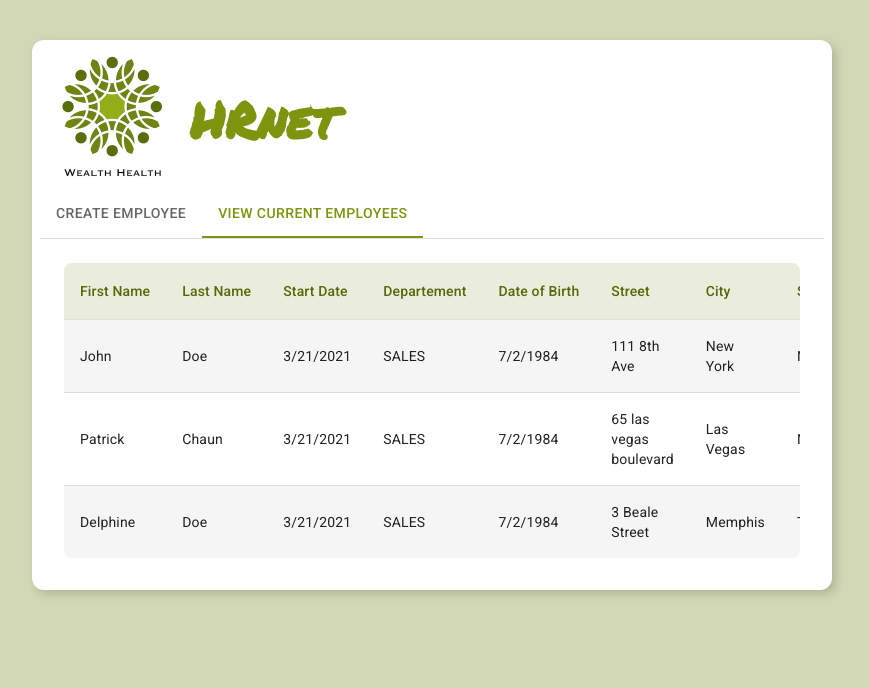
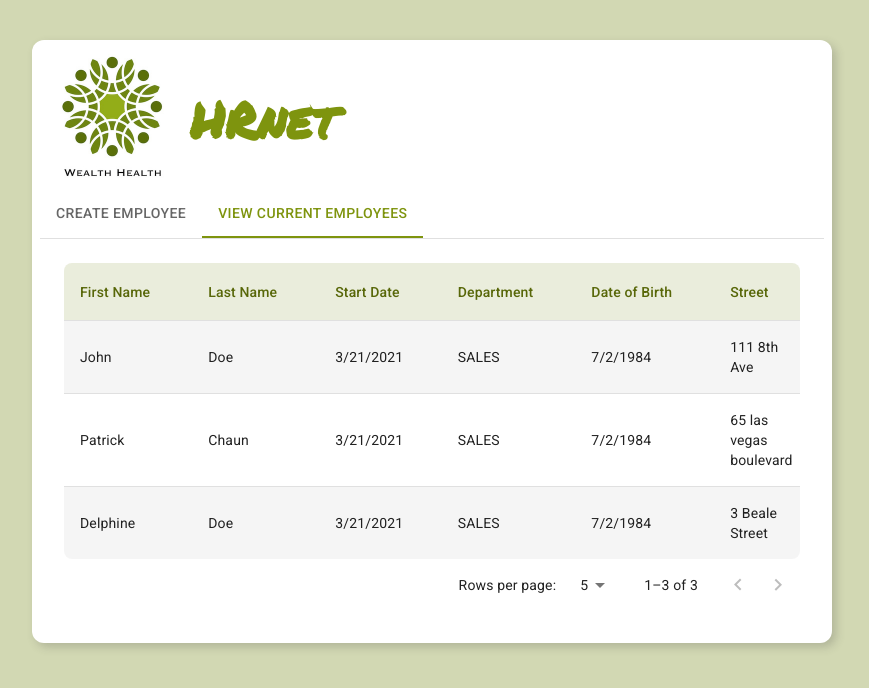
Before and after one commit to laticauda-64/openClassRooms_14_05032022, a React (Vite) app: page / in a window 1280 px wide. Both pictures are taken after a click on the tab "VIEW CURRENT EMPLOYEES". Shown: the top 688 px of the page, without its empty margins (208-1077 px from the left). Built offline with nearby package versions, Linux system fonts and the light colour scheme.

Commit message:
Pagination working, sorting not...

```diff
--- a/src/components/layout/EmployeesList.jsx
+++ b/src/components/layout/EmployeesList.jsx
@@ -1,37 +1,55 @@
-import { useEffect } from "react";
-import Table from "@mui/material/Table";
+import { useState } from "react";
+import useTable from "../useTable";
 import TableBody from "@mui/material/TableBody";
 import TableCell, { tableCellClasses } from "@mui/material/TableCell";
-import TableContainer from "@mui/material/TableContainer";
-import TableHead from "@mui/material/TableHead";
 import TableRow from "@mui/material/TableRow";
 import store from "../../store/store";
 import { employeeSelector } from "../../store/employees/employeeSlice";
 import { styled } from "@mui/material";
 
+/**
+ * Titles for the employees table
+ */
+const headCells = [
+	{ id: "private.firstName", label: "First Name" },
+	{ id: "private.lastName", label: "Last Name" },
+	{ id: "company.startDate", label: "Start Date" },
+	{ id: "company.department", label: "Department" },
+	{ id: "private.birthDate", label: "Date of Birth" },
+	{ id: "employee.private.street", label: "Street" },
+	{ id: "employee.private.city", label: "City" },
+	{ id: "employee.private.state", label: "State" },
+	{ id: "employee.private.zip", label: "Zip Code" },
+];
+
 export default function EmployeesList() {
+	/**
+	 * Store
+	 */
 	const allEmployees = employeeSelector.selectAll(store.getState());
 
-	useEffect(() => {}, []);
+	/**
+	 * Component states
+	 */
+	const [records, setRecords] = useState(allEmployees);
+	const [filterFn, setFilterFn] = useState({
+		fn: (items) => {
+			return items;
+		},
+	});
+
+	/**
+	 * States & functions from useTable reusable component
+	 */
+	const { TableContainer, Table, TblHead, TblPagination, recordsAfterPagingAndSorting } = useTable(records, headCells, filterFn);
 
 	return (
+		<>
 			<TableContainer sx={{ borderRadius: 2 }}>
 				<Table aria-label="Employees List">
-				<TableHead>
-					<TableRow>
-						<StyledTableCell>First Name</StyledTableCell>
-						<StyledTableCell>Last Name</StyledTableCell>
-						<StyledTableCell>Start Date</StyledTableCell>
-						<StyledTableCell>Departement</StyledTableCell>
-						<StyledTableCell>Date of Birth</StyledTableCell>
-						<StyledTableCell>Street</StyledTableCell>
-						<StyledTableCell>City</StyledTableCell>
-						<StyledTableCell>State</StyledTableCell>
-						<StyledTableCell>Zip Code</StyledTableCell>
-					</TableRow>
-				</TableHead>
+					<TblHead />
 					<TableBody>
-					{allEmployees.map((employee) => (
+						{recordsAfterPagingAndSorting().map((employee) => (
 							<StyledTableRow key={employee.id}>
 								<StyledBodyTableCell component="th" scope="row">
 									{employee.private.firstName}
@@ -49,16 +67,14 @@ export default function EmployeesList() {
 					</TableBody>
 				</Table>
 			</TableContainer>
+			<TblPagination />
+		</>
 	);
 }
 
-const StyledTableCell = styled(TableCell)(({ theme }) => ({
-	[`&.${tableCellClasses.head}`]: {
-		backgroundColor: "#eaeddc",
-		color: theme.palette.primary.dark,
-		whiteSpace: "nowrap",
-	},
-}));
+/**
+ * Styled components
+ */
 
 const StyledTableRow = styled(TableRow)(({ theme }) => ({
 	"&:nth-of-type(odd)": {
--- a/src/components/useTable.jsx
+++ b/src/components/useTable.jsx
@@ -1,4 +1,21 @@
-import { Table, TableHead, TableRow, TableCell, TablePagination, TableSortLabel } from "@material-ui/core";
+/**
+ *
+ * Reusable tables component: the aim is to split apart the logic of the table component in order
+ * to avoid ending with a too big main 'table display' component
+ *
+ */
+
+import {
+	Table as MuiTable,
+	TableHead,
+	TableRow,
+	TableCell,
+	TablePagination,
+	TableSortLabel,
+	TableContainer,
+	tableCellClasses,
+	styled,
+} from "@mui/material";
 import { useState } from "react";
 
 export default function useTable(records, headCells, filterFn) {
@@ -8,7 +25,10 @@ export default function useTable(records, headCells, filterFn) {
 	const [order, setOrder] = useState();
 	const [orderBy, setOrderBy] = useState();
 
-	const TblContainer = (props) => <Table>{props.children}</Table>;
+	const Table = (props) => {
+		const { children, ...others } = props;
+		return <MuiTable {...others}>{children}</MuiTable>;
+	};
 
 	const TblHead = (props) => {
 		const handleSortRequest = (cellId) => {
@@ -21,7 +41,7 @@ export default function useTable(records, headCells, filterFn) {
 			<TableHead>
 				<TableRow>
 					{headCells.map((headCell) => (
-						<TableCell key={headCell.id} sortDirection={orderBy === headCell.id ? order : false}>
+						<StyledTableCell key={headCell.id} sortDirection={orderBy === headCell.id ? order : false}>
 							{headCell.disableSorting ? (
 								headCell.label
 							) : (
@@ -34,7 +54,7 @@ export default function useTable(records, headCells, filterFn) {
 									{headCell.label}
 								</TableSortLabel>
 							)}
-						</TableCell>
+						</StyledTableCell>
 					))}
 				</TableRow>
 			</TableHead>
@@ -57,8 +77,8 @@ export default function useTable(records, headCells, filterFn) {
 			rowsPerPageOptions={pages}
 			rowsPerPage={rowsPerPage}
 			count={records.length}
-			onChangePage={handleChangePage}
-			onChangeRowsPerPage={handleChangeRowsPerPage}
+			onPageChange={handleChangePage}
+			onRowsPerPageChange={handleChangeRowsPerPage}
 		/>
 	);
 
@@ -91,9 +111,22 @@ export default function useTable(records, headCells, filterFn) {
 	};
 
 	return {
-		TblContainer,
+		TableContainer,
+		Table,
 		TblHead,
 		TblPagination,
 		recordsAfterPagingAndSorting,
 	};
 }
+
+/**
+ * Styled components
+ */
+
+const StyledTableCell = styled(TableCell)(({ theme }) => ({
+	[`&.${tableCellClasses.head}`]: {
+		backgroundColor: "#eaeddc",
+		color: theme.palette.primary.dark,
+		whiteSpace: "nowrap",
+	},
+}));
```
Lines whose indentation alone changed are shown as unchanged.
